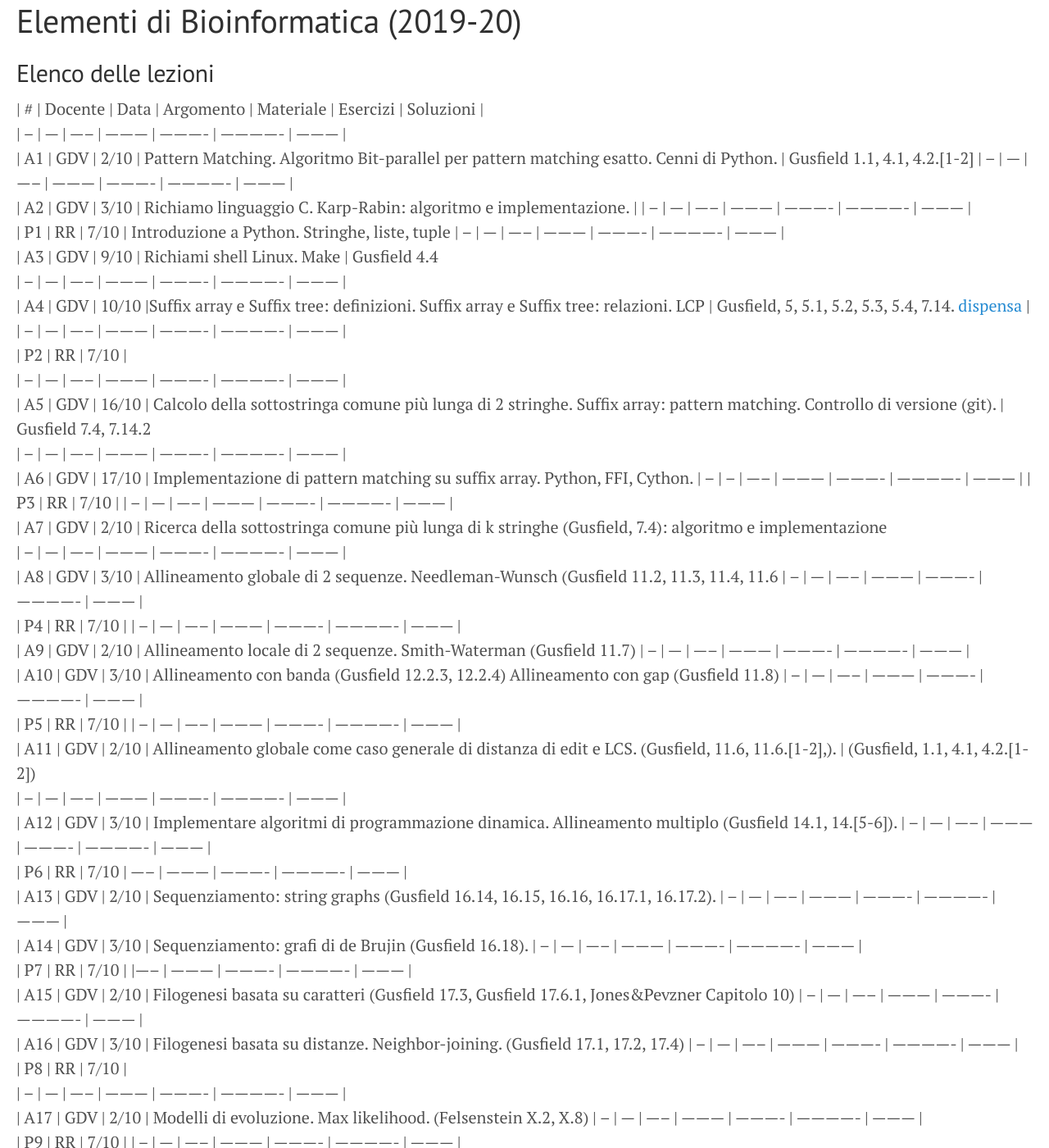
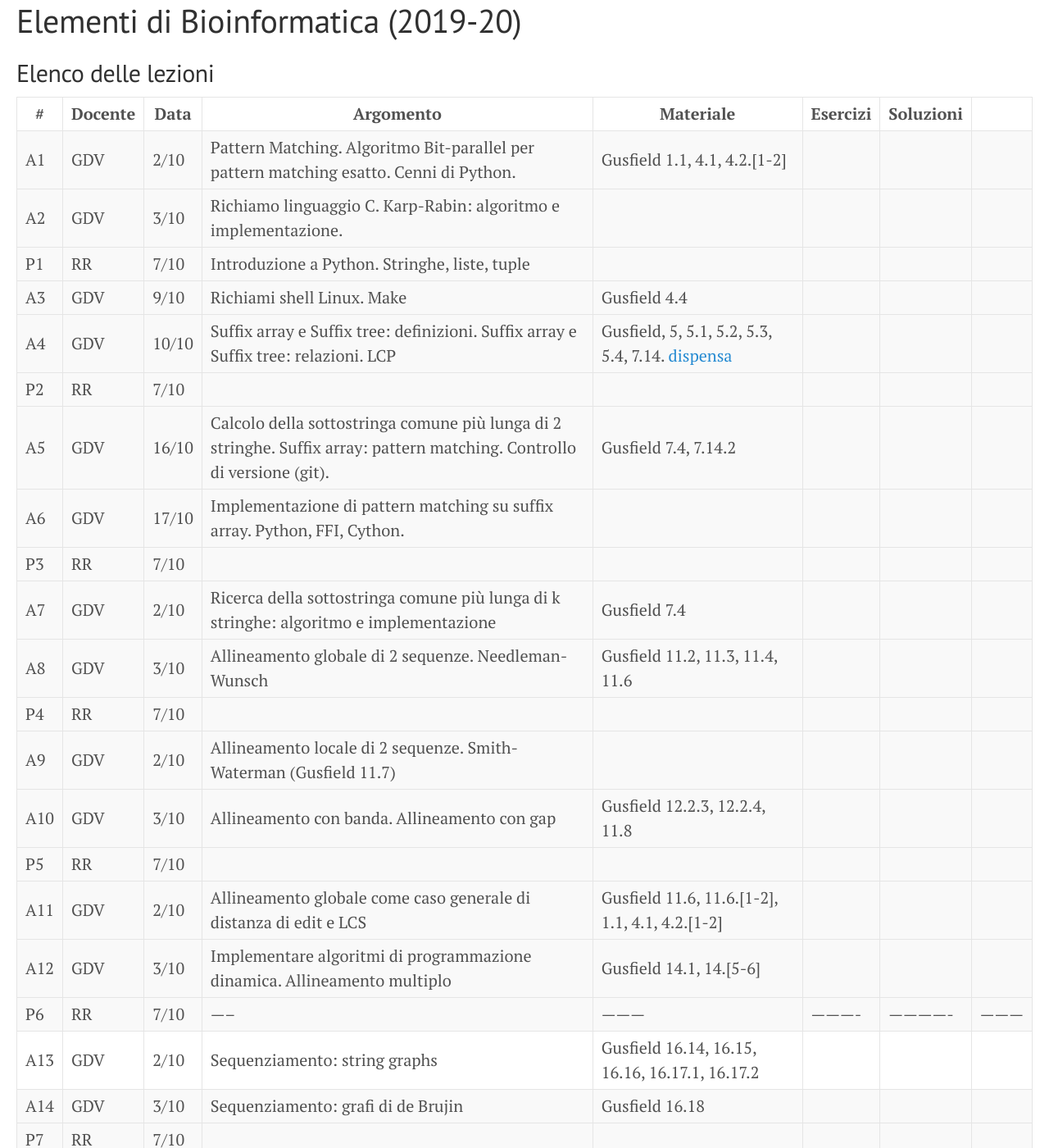
Before and after one commit to bioinformatica-corso/lezioni, a Jekyll site: the page built from docs/index.md, in a window 1280 px wide and 1400 px high. Shown: the whole window at 82% size. Built offline with Jekyll 4.4.1, drawn with Linux system fonts in a browser that asks for light colours; some of the changed text lies outside the part shown.

Commit message:
fix layout?

```diff
--- a/docs/index.md
+++ b/docs/index.md
@@ -6,64 +6,62 @@ title: Elementi di Bioinformatica (2019-20)
 ## Elenco delle lezioni
 
 
-| #  | Docente | Data  | Argomento                                                                                                               | Materiale                                                                                                       | Esercizi      | Soluzioni |
+| #   | Docente | Data  | Argomento                                                                                                               | Materiale                                                                                                       | Esercizi      | Soluzioni |
+| --  | ---     | ----- | ---------                                                                                                               | ----------                                                                                                      | ------------- | --------- |
+| A1  | GDV     | 2/10  | Pattern Matching. Algoritmo Bit-parallel per pattern matching esatto. Cenni di Python.                                  | Gusfield 1.1, 4.1, 4.2.[1-2]                                                                                    |               |           |
+| --  | ---     | ----- | ---------                                                                                                               | ----------                                                                                                      | ------------- | --------- |
+| A2  | GDV     | 3/10  | Richiamo linguaggio C. Karp-Rabin: algoritmo e implementazione.                                                         |                                                                                                                 |               |           |
+| --  | ---     | ----- | ---------                                                                                                               | ----------                                                                                                      | ------------- | --------- |
+| P1  | RR      | 7/10  | Introduzione a Python. Stringhe, liste, tuple                                                                           |                                                                                                                 |               |           |
+| --  | ---     | ----- | ---------                                                                                                               | ----------                                                                                                      | ------------- | --------- |
+| A3  | GDV     | 9/10  | Richiami shell Linux. Make                                                                                              | Gusfield 4.4                                                                                                    |               |           |
+| --  | ---     | ----- | ---------                                                                                                               | ----------                                                                                                      | ------------- | --------- |
+| A4  | GDV     | 10/10 | Suffix array e Suffix tree: definizioni. Suffix array e Suffix tree: relazioni. LCP                                     | Gusfield, 5, 5.1, 5.2, 5.3, 5.4, 7.14. [dispensa](http://courses.csail.mit.edu/6.851/spring12/lectures/L16.pdf) |               |           |
+| --  | ---     | ----- | ---------                                                                                                               | ----------                                                                                                      | ------------- | --------- |
+| P2  | RR      | 7/10  |                                                                                                                         |                                                                                                                 |               |           |
+| --  | ---     | ----- | ---------                                                                                                               | ----------                                                                                                      | ------------- | --------- |
+| A5  | GDV     | 16/10 | Calcolo della sottostringa comune più lunga di 2 stringhe. Suffix array: pattern matching. Controllo di versione (git). | Gusfield 7.4, 7.14.2                                                                                            |               |           |
+| --  | ---     | ----- | ---------                                                                                                               | ----------                                                                                                      | ------------- | --------- |
+| A6  | GDV     | 17/10 | Implementazione di pattern matching su suffix array. Python, FFI, Cython.                                               |                                                                                                                 |               |           |
+| --  | --      | ----- | ---------                                                                                                               | ----------                                                                                                      | ------------- | --------- |
+| P3  | RR      | 7/10  |                                                                                                                         |                                                                                                                 |               |           |
+| --  | ---     | ----- | ---------                                                                                                               | ----------                                                                                                      | ------------- | --------- |
+| A7  | GDV     | 2/10  | Ricerca della sottostringa comune più lunga di k stringhe: algoritmo e implementazione                                  | Gusfield 7.4                                                                                                    |               |           |
+| --  | ---     | ----- | ---------                                                                                                               | ----------                                                                                                      | ------------- | --------- |
+| A8  | GDV     | 3/10  | Allineamento globale di 2 sequenze. Needleman-Wunsch                                                                    | Gusfield 11.2, 11.3, 11.4, 11.6                                                                                 |               |           |
+| --  | ---     | ----- | ---------                                                                                                               | ----------                                                                                                      | ------------- | --------- |
+| P4  | RR      | 7/10  |                                                                                                                         |                                                                                                                 |               |           |
+| --  | ---     | ----- | ---------                                                                                                               | ----------                                                                                                      | ------------- | --------- |
+| A9  | GDV     | 2/10  | Allineamento locale di 2 sequenze. Smith-Waterman (Gusfield 11.7)                                                       |                                                                                                                 |               |           |
+| --  | ---     | ----- | ---------                                                                                                               | ----------                                                                                                      | ------------- | --------- |
+| A10 | GDV     | 3/10  | Allineamento con banda. Allineamento con gap                                                                            | Gusfield 12.2.3, 12.2.4, 11.8                                                                                   |               |           |
+| --  | ---     | ----- | ---------                                                                                                               | ----------                                                                                                      | ------------- | --------- |
+| P5  | RR      | 7/10  |                                                                                                                         |                                                                                                                 |               |           |
+| --  | ---     | ----- | ---------                                                                                                               | ----------                                                                                                      | ------------- | --------- |
+| A11 | GDV     | 2/10  | Allineamento globale come caso generale di distanza di edit e LCS                                                       | Gusfield 11.6, 11.6.[1-2], 1.1, 4.1, 4.2.[1-2]                                                                  |               |           |
+| --  | ---     | ----- | ---------                                                                                                               | ----------                                                                                                      | ------------- | --------- |
+| A12 | GDV     | 3/10  | Implementare algoritmi di programmazione dinamica. Allineamento multiplo                                                | Gusfield 14.1, 14.[5-6]                                                                                         |               |           |
+| --  | ---     | ----- | ---------                                                                                                               | ----------                                                                                                      | ------------- | --------- |
+| P6  | RR      | 7/10  |                                                                                                                         ----- | ---------                                                                                                               | ----------                                                                                                      | ------------- | --------- |
+| A13 | GDV     | 2/10  | Sequenziamento: string graphs | Gusfield 16.14, 16.15, 16.16, 16.17.1, 16.17.2
 | -- | ---     | ----- | ---------                                                                                                               | ----------                                                                                                      | ------------- | --------- |
-| A1  | GDV     | 2/10  | Pattern Matching. Algoritmo Bit-parallel per pattern matching esatto. Cenni di Python.                                  | Gusfield 1.1, 4.1, 4.2.[1-2]
-| -- | ---     | ----- | ---------                                                                                                               | ----------                                                                                                      | ------------- | --------- |
-| A2  | GDV     | 3/10  | Richiamo linguaggio C. Karp-Rabin: algoritmo e implementazione.                                                                                                    |
-| -- | ---     | ----- | ---------                                                                                                               | ----------                                                                                                      | ------------- | --------- |
-| P1  | RR      | 7/10  | Introduzione a Python. Stringhe, liste, tuple
-| -- | ---     | ----- | ---------                                                                                                               | ----------                                                                                                      | ------------- | --------- |
-| A3  | GDV     | 9/10  | Richiami shell Linux. Make                                                     | Gusfield 4.4
-| -- | ---     | ----- | ---------                                                                                                               | ----------                                                                                                      | ------------- | --------- |
-| A4  | GDV     | 10/10 |Suffix array e Suffix tree: definizioni. Suffix array e Suffix tree: relazioni. LCP                                     | Gusfield, 5, 5.1, 5.2, 5.3, 5.4, 7.14. [dispensa](http://courses.csail.mit.edu/6.851/spring12/lectures/L16.pdf) |
-| -- | ---     | ----- | ---------                                                                                                               | ----------                                                                                                      | ------------- | --------- |
-| P2  | RR      | 7/10  |
-| -- | ---     | ----- | ---------                                                                                                               | ----------                                                                                                      | ------------- | --------- |
-| A5 | GDV     | 16/10 |  Calcolo della sottostringa comune più lunga di 2 stringhe. Suffix array: pattern matching. Controllo di versione (git). | Gusfield 7.4, 7.14.2
-| -- | ---     | ----- | ---------                                                                                                               | ----------                                                                                                      | ------------- | --------- |
-| A6 | GDV     | 17/10 | Implementazione di pattern matching su suffix array. Python, FFI, Cython.
-| -- | --   | ----- | ---------   | ----------   | ------------- | --------- |
-| P3  | RR      | 7/10  |
-                                                                                                                      | -- | ---     | ----- | ---------                                                                                                               | ----------                                                                                                      | ------------- | --------- |
-| A7 | GDV     | 2/10  | Ricerca della sottostringa comune più lunga di k stringhe (Gusfield, 7.4): algoritmo e implementazione
- | -- | ---     | ----- | ---------                                                                                                               | ----------                                                                                                      | ------------- | --------- |
-| A8 | GDV     | 3/10  | Allineamento globale di 2 sequenze. Needleman-Wunsch (Gusfield 11.2, 11.3, 11.4, 11.6
-| -- | ---     | ----- | ---------                                                                                                               | ----------                                                                                                      | ------------- | --------- |
-| P4 | RR      | 7/10  |
-| -- | ---     | ----- | ---------                                                                                                               | ----------                                                                                                      | ------------- | --------- |
-| A9 | GDV     | 2/10  | Allineamento locale di 2 sequenze. Smith-Waterman (Gusfield 11.7)
-| -- | ---     | ----- | ---------                                                                                                               | ----------                                                                                                      | ------------- | --------- |
-| A10 | GDV     | 3/10  | Allineamento con banda (Gusfield 12.2.3, 12.2.4)
-Allineamento con gap (Gusfield 11.8)
-| -- | ---     | ----- | ---------                                                                                                               | ----------                                                                                                      | ------------- | --------- |
-| P5 | RR      | 7/10  |
-| -- | ---     | ----- | ---------                                                                                                               | ----------                                                                                                      | ------------- | --------- |
-| A11 | GDV     | 2/10  | Allineamento globale come caso generale di distanza di edit e LCS. (Gusfield, 11.6, 11.6.[1-2],).                                   | (Gusfield, 1.1, 4.1, 4.2.[1-2])
-| -- | ---     | ----- | ---------                                                                                                               | ----------                                                                                                      | ------------- | --------- |
-| A12 | GDV     | 3/10  | Implementare algoritmi di programmazione dinamica. Allineamento multiplo (Gusfield 14.1, 14.[5-6]).
-| -- | ---     | ----- | ---------                                                                                                               | ----------                                                                                                      | ------------- | --------- |
-| P6 | RR      | 7/10  |
------ | ---------                                                                                                               | ----------                                                                                                      | ------------- | --------- |
-| A13 | GDV     | 2/10  | Sequenziamento: string graphs (Gusfield 16.14, 16.15, 16.16, 16.17.1, 16.17.2).
-| -- | ---     | ----- | ---------                                                                                                               | ----------                                                                                                      | ------------- | --------- |
-| A14 | GDV     | 3/10  | Sequenziamento: grafi di de Brujin (Gusfield 16.18).
+| A14 | GDV     | 3/10  | Sequenziamento: grafi di de Brujin | Gusfield 16.18
 | -- | ---     | ----- | ---------                                                                                                               | ----------                                                                                                      | ------------- | --------- |
 | P7 | RR      | 7/10  |
 |----- | ---------                                                                                                               | ----------                                                                                                      | ------------- | --------- |
-| A15 | GDV     | 2/10  | Filogenesi basata su caratteri (Gusfield 17.3, Gusfield 17.6.1, Jones&Pevzner Capitolo 10)
+| A15 | GDV     | 2/10  | Filogenesi basata su caratteri | Gusfield 17.3, 17.6.1. Jones&Pevzner Capitolo 10
 | -- | ---     | ----- | ---------                                                                                                               | ----------                                                                                                      | ------------- | --------- |
-| A16 | GDV     | 3/10  | Filogenesi basata su distanze. Neighbor-joining.  (Gusfield 17.1, 17.2, 17.4)
+| A16 | GDV     | 3/10  | Filogenesi basata su distanze. Neighbor-joining.  | Gusfield 17.1 17.2 17.4
 | -- | ---     | ----- | ---------                                                                                                               | ----------                                                                                                      | ------------- | --------- |
 | P8 | RR      | 7/10  |
 | -- | ---     | ----- | ---------                                                                                                               | ----------                                                                                                      | ------------- | --------- |
-| A17 | GDV     | 2/10  | Modelli di evoluzione. Max likelihood. (Felsenstein X.2, X.8)
+| A17 | GDV     | 2/10  | Modelli di evoluzione. Max likelihood. | Felsenstein X.2, X.8
 | -- | ---     | ----- | ---------                                                                                                               | ----------                                                                                                      | ------------- | --------- |
 | P9 | RR      | 7/10  |
 | -- | ---     | ----- | ---------                                                                                                               | ----------                                                                                                      | ------------- | --------- |
 | P10 | RR      | 7/10  |
 | -- | ---     | ----- | ---------                                                                                                               | ----------                                                                                                      | ------------- | --------- |
-| P11 | RR      | 7/10  | Introduzione a Python. Stringhe, liste, tuple.YY
+| P11 | RR      | 7/10  |
 | -- | ---     | ----- | ---------                                                                                                               | ----------                                                                                                      | ------------- | --------- |
 
 
```
